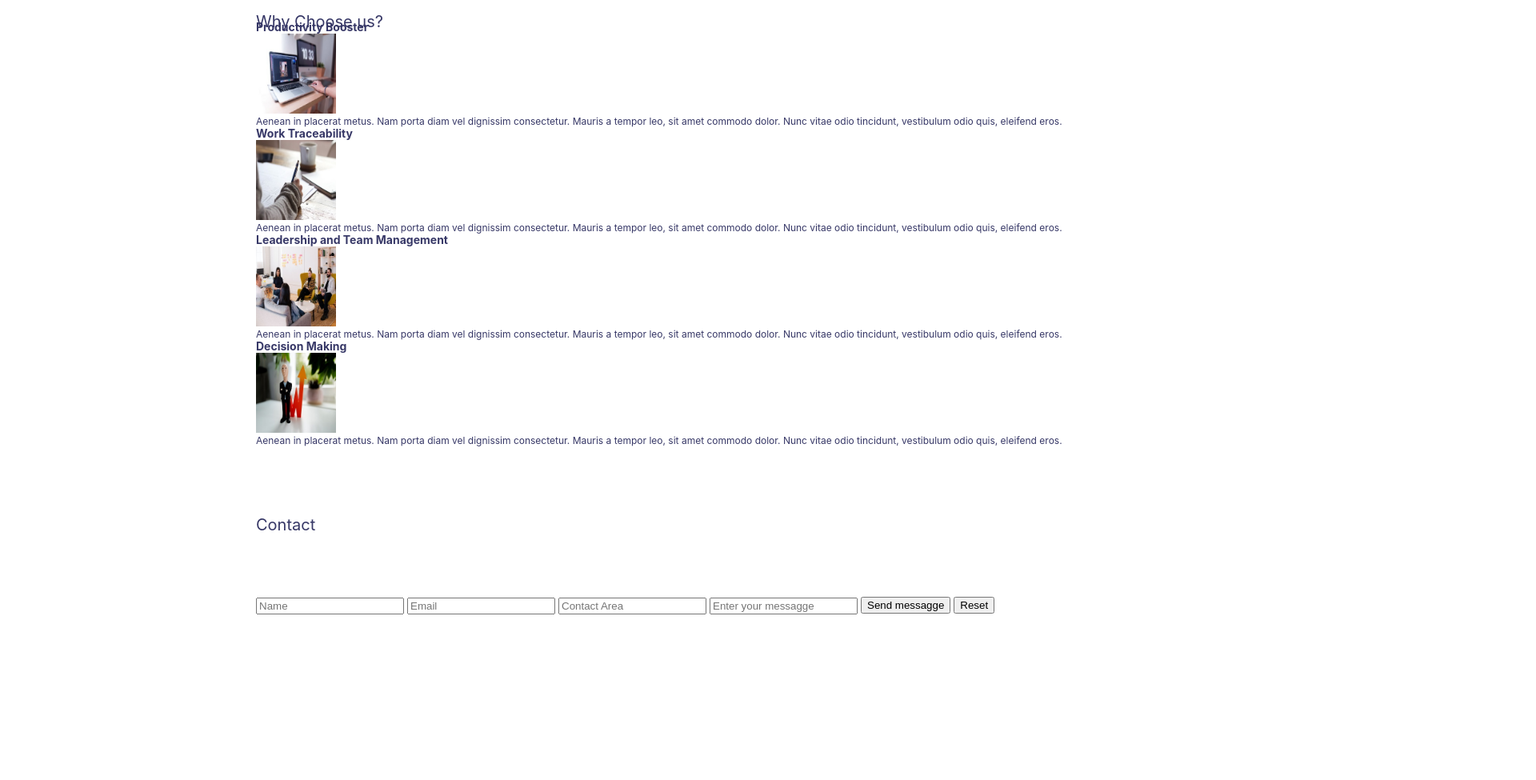
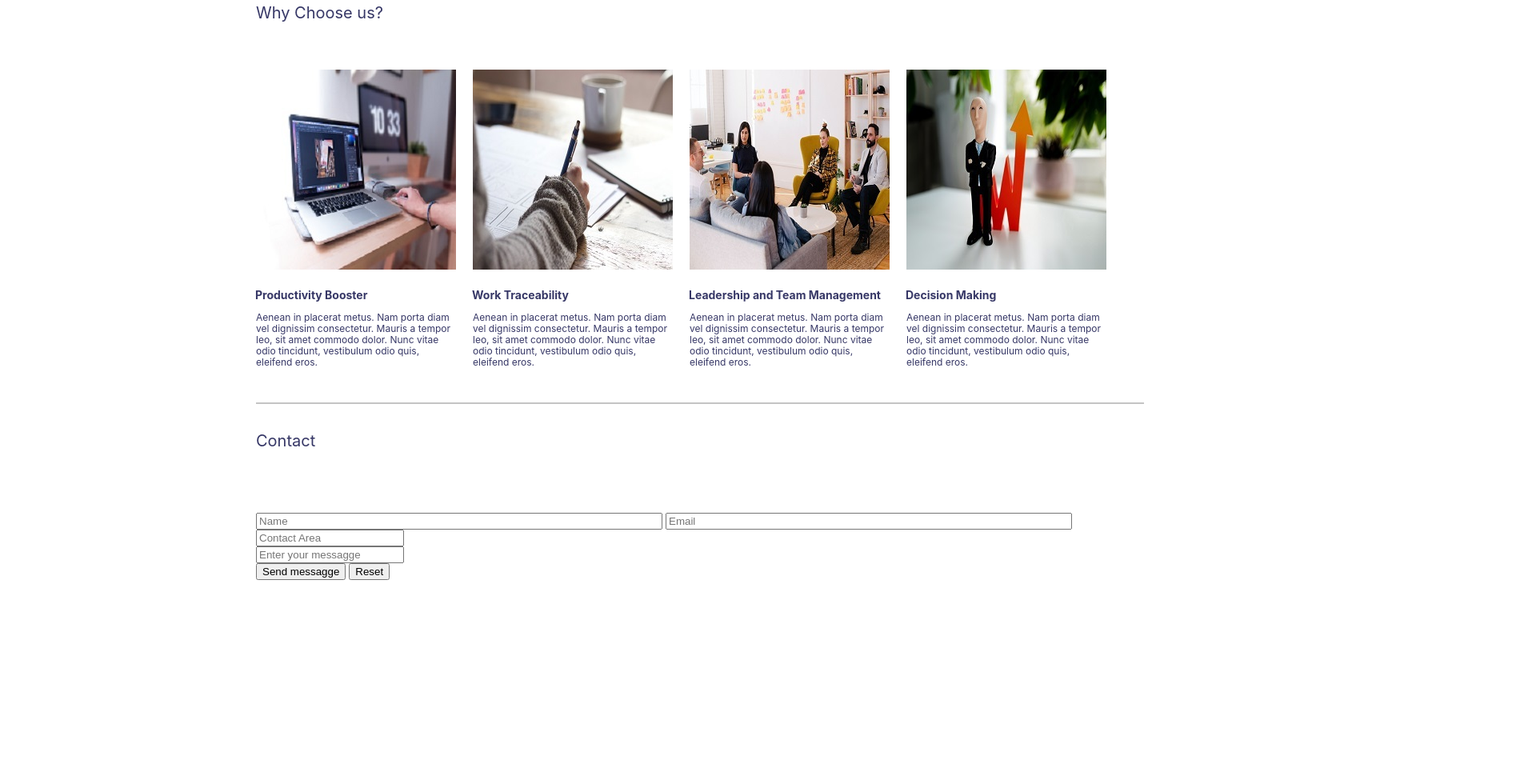
Before and after one commit to Shirley1702/BaSP-M2022-Etapa-1, a plain HTML site: page Semana-03/index.html in a window 1280 px wide. Shown: the part 1005-1980 px from the top of the page at 80% size, 1920 px wide, since content can reach past the window. Drawn offline with Linux system fonts and the light colour scheme.

Commit message:
BaSP-2022: Advance the project

```diff
--- a/Semana-03/index.html
+++ b/Semana-03/index.html
@@ -117,37 +117,37 @@
             </section>
             <section class="why">
                 <h3>Why Choose us?</h3>
-                <div class="columns-Why">
-                    <div class="columns">
+                <div class="columns">
+                    <div class="columns-why">
                         <h4>Productivity Booster</h4>
-                        <img src="img/productivity-booster.jpg" width="100"/>
+                        <img src="img/productivity-booster.jpg"/>
                         <p>
                             Aenean in placerat metus. Nam porta diam vel dignissim
                             consectetur. Mauris a tempor leo, sit amet commodo dolor.
                             Nunc vitae odio tincidunt, vestibulum odio quis, eleifend eros.
                         </p>
                     </div>
-                    <div class="columns">
+                    <div class="columns-why">
                         <h4>Work Traceability</h4>
-                        <img src="img/work-traceability1.jpg" width="100"/>
+                        <img src="img/work-traceability1.jpg"/>
                         <p>
                             Aenean in placerat metus. Nam porta diam vel dignissim
                             consectetur. Mauris a tempor leo, sit amet commodo dolor.
                             Nunc vitae odio tincidunt, vestibulum odio quis, eleifend eros.
                         </p>
                     </div>
-                    <div class="columns">
+                    <div class="columns-why">
                         <h4>Leadership and Team Management</h4>
-                        <img src="img/leadership-team-management1.jpg" width="100"/>
+                        <img src="img/leadership-team-management1.jpg"/>
                         <p>
                             Aenean in placerat metus. Nam porta diam vel dignissim
                             consectetur. Mauris a tempor leo, sit amet commodo dolor.
                             Nunc vitae odio tincidunt, vestibulum odio quis, eleifend eros.
                         </p>
                     </div>
-                    <div class="columns">
+                    <div class="columns-why">
                         <h4>Decision Making</h4>
-                        <img src="img/decision-making1.jpg" width="100"/>
+                        <img src="img/decision-making1.jpg"/>
                         <p>
                             Aenean in placerat metus. Nam porta diam vel dignissim
                             consectetur. Mauris a tempor leo, sit amet commodo dolor.
@@ -167,11 +167,15 @@
                         <label for="email"></label>
                         <input type="text" id="email" name="email"placeholder="Email">
                     </div>
+                    <div class="contact-area">
                         <label for="contact"></label>
-                    <input type="text" id="contact" name="contact"placeholder="Contact Area">
-                    <label for="messagge"></label>
-                    <input type="text" id="messagge" name="messagge"placeholder="Enter your messagge">
-                    <button>
+                        <input type="text" id="contact" name="contact"placeholder="Contact Area">
+                    </div>
+                    <div class="massagge">
+                        <label for="messagge"></label>
+                        <input type="text" id="messagge" name="messagge"placeholder="Enter your messagge">
+                    </div>
+                        <button>
                         Send messagge
                     </button>
                     <button>
--- a/Semana-03/style.css
+++ b/Semana-03/style.css
@@ -44,6 +44,8 @@ aside {
     font-size: 31px;
     color: #373867;
     border-bottom: 4px solid #AACE9B;
+    width: 82px;
+    height: 60px;
 }
 .menu ul {
     position: relative;
@@ -59,8 +61,6 @@ aside li {
 }
 .touch {
     position: absolute;
-    width: 267;
-    height: 110;
     left: 6%;
     bottom: 40%;
     font-style: normal;
@@ -68,6 +68,8 @@ aside li {
     font-size: 31px;
     line-height: 37px;
     color: #373867;
+    border-bottom: 4px solid #AACE9B;
+    height: 60px;
 }
 .home {
     position: absolute;
@@ -131,9 +133,10 @@ aside {
 .hello {
     position: absolute;
     width: 1110px;
-    height: 372px;
+    height: 404px;
     left: 320px;
     top: 153px;
+    border-bottom: 2px solid #C4C4C4;
 }
 .hello h2 {
     position: absolute;
@@ -190,7 +193,7 @@ aside {
     width: 160px;
     height: 64px;
     left: 0%;
-    bottom: 0%;
+    bottom: 32px;
     font-family: -apple-system, BlinkMacSystemFont, 'Segoe UI', Roboto,
         Oxygen, Ubuntu, Cantarell, 'Open Sans', 'Helvetica Neue', sans-serif;
     font-weight: 800;
@@ -202,9 +205,10 @@ aside {
 .features {
     position: absolute;
     width: 1110px;
-    height: 378px;
+    height: 380px;
     left: 320px;
     top: 589px;
+    border-bottom: 2px solid #C4C4C4
 }
 .features h3 {
     position: relative;
@@ -269,16 +273,17 @@ aside {
 .why {
     position: absolute;
     width: 1110px;
-    height: 442px;
+    height: 500px;
     left: 320px;
     top: 1008px;
+    border-bottom: 2px solid #C4C4C4
 }
 .why h3 {
     position: relative;
     width: 190px;
     height: 23px;
     left: 0px;
-    top: 13px;
+    top: 2px;
     font-family: -apple-system, BlinkMacSystemFont, 'Segoe UI', Roboto,
         Oxygen, Ubuntu, Cantarell, 'Open Sans', 'Helvetica Neue', sans-serif;
     font-style: normal;
@@ -287,7 +292,26 @@ aside {
     line-height: 23px;
     color: #373867;
 }
-.why h4 {
+.columns {
+    position: relative;
+    width: 1110px;
+    height: 360px;
+    top: 45px;
+}
+.columns-why {
+    position: relative;
+    width: 267px;
+    height: 336px;
+    display: inline-block;
+}
+.columns-why img {
+position: relative;
+top: 0%
+}
+.columns-why h4 {
+    position: relative;
+    top: 290px;
+    right: 1px;
     font-family: -apple-system, BlinkMacSystemFont, 'Segoe UI', Roboto,
         Oxygen, Ubuntu, Cantarell, 'Open Sans', 'Helvetica Neue', sans-serif;
     font-style: normal;
@@ -296,7 +320,10 @@ aside {
     line-height: 16px;
     color: #373867;
 }
-.why p {
+.columns-why p {
+    position: relative;
+    width: 250px;
+    top: 50px;
     font-family: -apple-system, BlinkMacSystemFont, 'Segoe UI', Roboto,
         Oxygen, Ubuntu, Cantarell, 'Open Sans', 'Helvetica Neue', sans-serif;
     font-style: normal;
@@ -312,7 +339,7 @@ aside {
     width: 1110px;
     height: 432px;
     left: 320px;
-    top: 1650px;
+    top: 1545px;
 }
 .contact h3 {
     font-family: -apple-system, BlinkMacSystemFont, 'Segoe UI', Roboto,
@@ -333,6 +360,16 @@ aside {
 .complit-dates {
     position: relative;
     display: inline-block;
+}
+.complit-dates input{
+    position: relative;
+    width: 500px;
+}
+.contact-area{
+
+}
+.massagge{
+
 }
 .history {
     position: absolute;
@@ -377,3 +414,8 @@ aside {
     left: 320px;
     top: 2681px;
 }
+footer{
+    position: relative;
+    top: 2300px;
+    left: 50%;
+}
```
